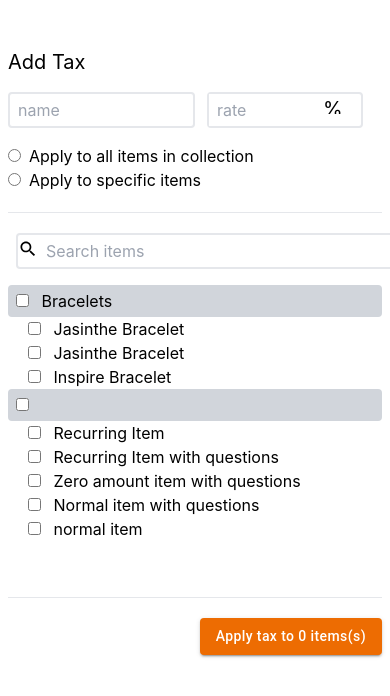
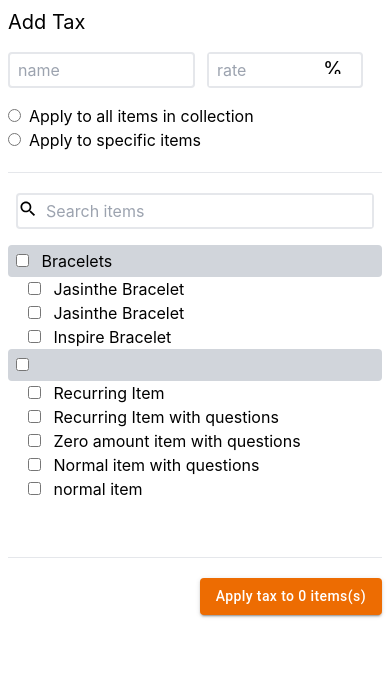
Before and after one commit to dauddi/formik-test, a React (Vite) app: page / in a window 390 px wide. Shown: the top 696 px of the page. Built offline with nearby package versions, Linux system fonts and the light colour scheme.

Commit message:
Responsiveness style fixes

```diff
--- a/src/App.jsx
+++ b/src/App.jsx
@@ -3,7 +3,7 @@ import TaxForm from './components/TaxForm/TaxForm'
 
 const App = () => {
   return (
-    <div className="App container flex p-2 w-auto mx-auto">
+    <div className="container p-2 w-full flex justify-center mx-auto">
 		<TaxForm />
     </div>
   )
--- a/src/components/TaxForm/TaxForm.jsx
+++ b/src/components/TaxForm/TaxForm.jsx
@@ -24,7 +24,7 @@ const TaxForm = () => {
 	}, [searchTerm])
 
 	return (
-		<div className="container max-w-screen sm:w-screen mx-auto text-left m-10 sm:m-0.5">
+		<div className="container md:w-10/12 lg:w-8/12 flex flex-col items-center justify-center">
 			<Formik
 				initialValues = {{
 					Applicable_items: [],
@@ -42,10 +42,10 @@ const TaxForm = () => {
 				}}
 				>
 				{({ values }) => (
-					<Form>
-						<h1 className="text-xl md:text-2xl">Add Tax</h1>
+					<Form className="w-full">
+						<h1 className="text-xl md:text-2xl text-left">Add Tax</h1>
 
-						<div className="container w-full max-w-10/12 flex flex-row gap-3 my-4">
+						<div className="container w-auto flex flex-row gap-3 my-4">
 							<Field className="border-2 w-6/12 md:w-auto md:pr-20 pl-2 py-1 rounded" placeholder="name" type="text" required name="name" />
 							<div className="w-5/12 md:w-auto p-0 m-0 flex border-2 border-gray-250 rounded">
 								<Field className="focus:outline-none pl-2 w-9/12" placeholder="rate" type="text" required name="rate" />
@@ -66,9 +66,9 @@ const TaxForm = () => {
 
 						<hr className="my-5 w-100" />
 
-						<div className="container flex border-2 border-gray-250 m-2 w-screen md:w-7/12 mb-4 rounded" >
-							<SearchIcon className="w-auto mt-1" color='grey' fontSize="small" />
-							<Field onChange={handleSearch} className="border-0 focus:outline-none pr-10 pl-2 py-1" placeholder="Search items" type="text" name="search_term" />
+						<div className="flex border-2 border-gray-250 m-2 w-auto md:w-4/12 mb-4 rounded" >
+							<SearchIcon className="w-3/12 mt-1" color='grey' fontSize="small" />
+							<Field onChange={handleSearch} className="w-full border-0 focus:outline-none pr-10 pl-2 py-1" placeholder="Search items" type="text" name="search_term" />
 						</div>
 
 						{filteredData.map(group => (
--- a/src/index.css
+++ b/src/index.css
@@ -4,7 +4,7 @@
 
 
 body {
-  max-width: 100%;
+  width: 100%;
   font-family: -apple-system, BlinkMacSystemFont, 'Segoe UI', 'Roboto', 'Oxygen',
     'Ubuntu', 'Cantarell', 'Fira Sans', 'Droid Sans', 'Helvetica Neue',
     sans-serif;
```
